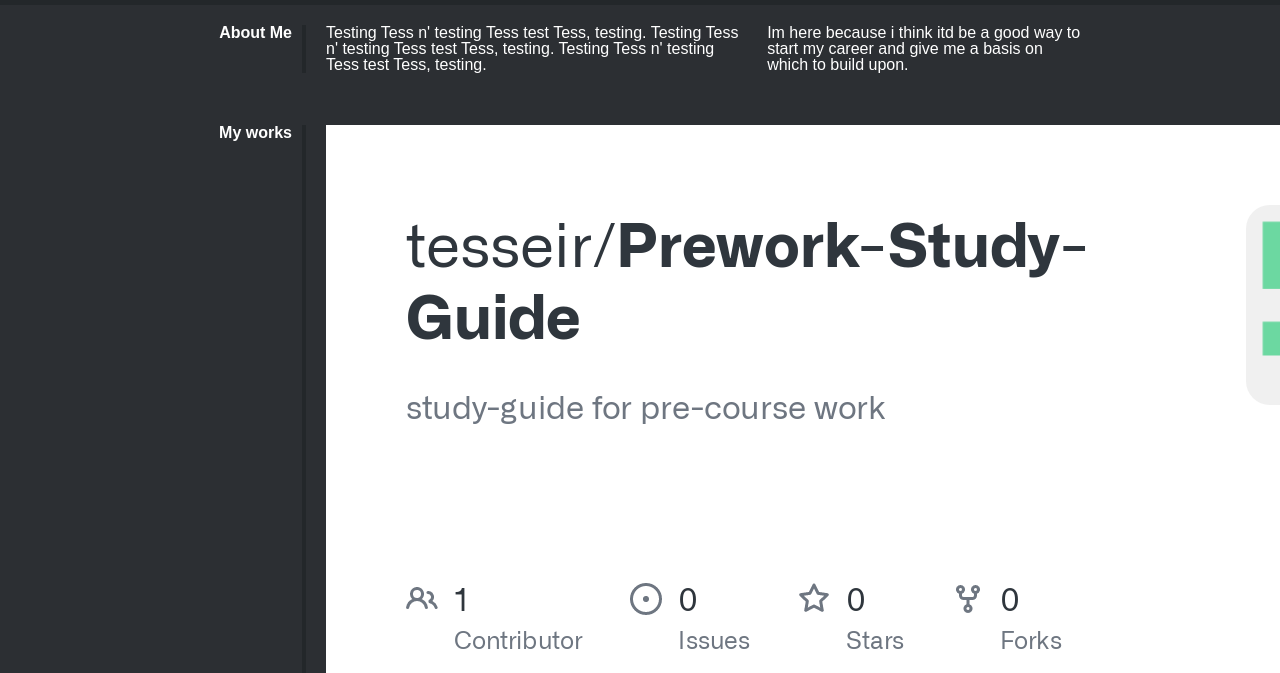
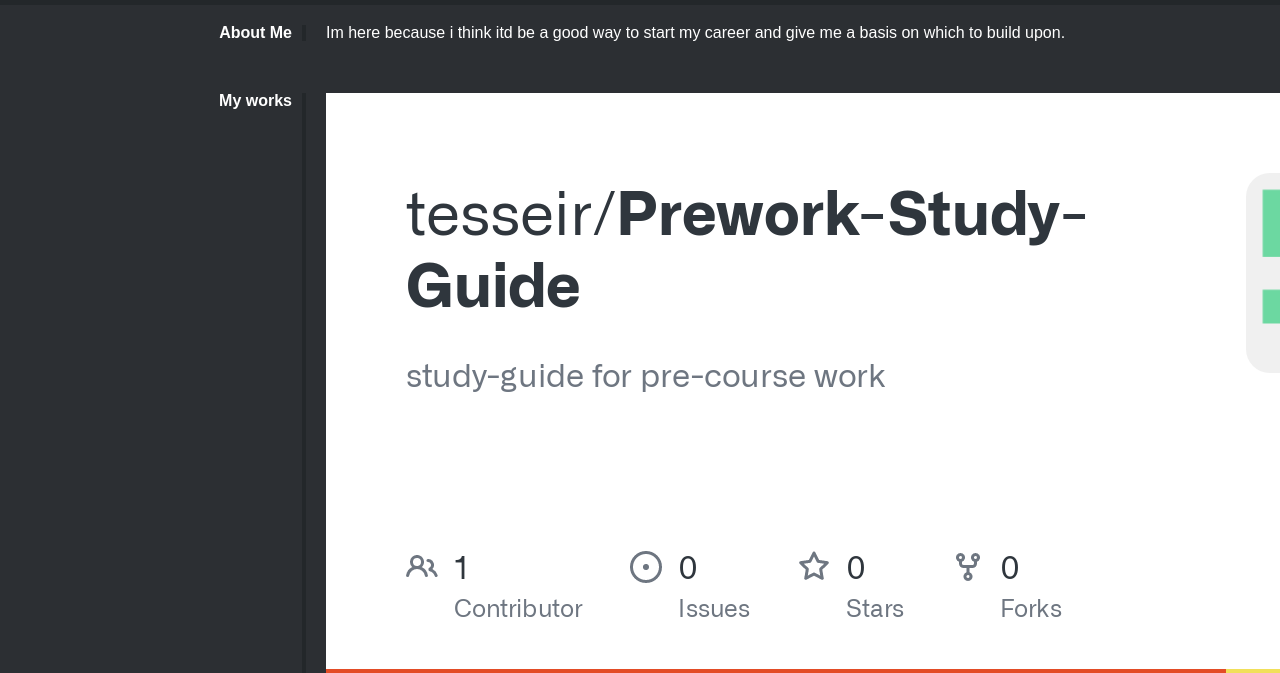
Before and after one commit to tesseir/Professional-Portfolio-HW-, a plain HTML site: page index.html in a window 1280 px wide. Shown: the part 145-818 px from the top of the page. Drawn offline with Linux system fonts and the light colour scheme.

Commit message:
added images

```diff
--- a/index.html
+++ b/index.html
@@ -42,9 +42,6 @@
         <div class="section-title">
           <h2>About Me</h2>
         </div>
-        <p>Testing Tess n' testing Tess test Tess, testing. Testing Tess n' testing Tess
-          test Tess, testing. Testing Tess n' testing Tess test Tess, testing. </p>
-
         <p>Im here because i think itd be a good way to start my career and give me a basis on
           which to build upon. </p>
       </section>
```
Also changed, not shown: assets/images/Capture1.PNG (added), assets/images/Capture2.PNG (added).
